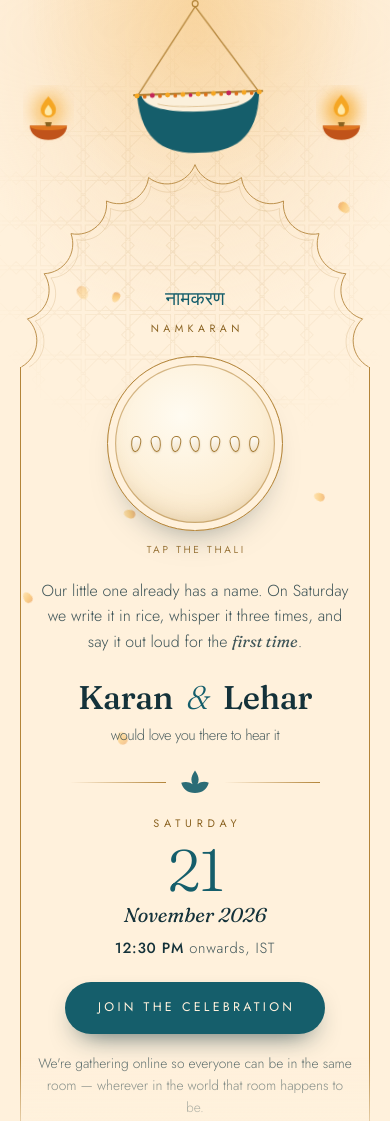
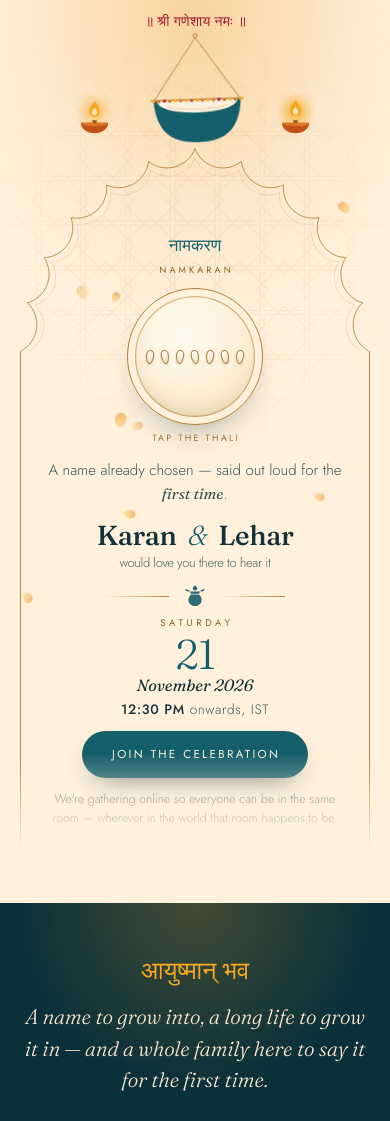
Before and after one commit to karankap00r/karan-lehar-baby-namkaran, a plain HTML site: page index.html in a window 390 px wide. Shown: the top 1121 px of the page. Drawn offline with Linux system fonts and the light colour scheme; a web font is replaced by a local one.

Commit message:
Open with the Ganesha invocation, add kalash and blessing, fit the invite to one phone screen
Co-Authored-By: Claude Opus 5 <noreply@anthropic.com>

```diff
--- a/index.html
+++ b/index.html
@@ -40,6 +40,7 @@ const TIME_NOTE  = "onwards";      // "onwards", or "– 2:30 PM", or ""
   --blush:#FBF0DB;
   --gold:#B38439;
   --gold-ink:#8A6220;
+  --kumkum:#A81B33;
 }
 
 *{box-sizing:border-box}
@@ -89,6 +90,15 @@ body::after{
 }
 
 /* ───────────── the lamplit scene ───────────── */
+.invocation{
+  margin:0; padding:22px 20px 4px;
+  text-align:center;
+  font-family:'Tiro Devanagari Hindi',serif;
+  font-size:clamp(.92rem,3.4vw,1.08rem);
+  color:var(--kumkum);
+  letter-spacing:.02em;
+  animation:rise .9s .15s ease-out backwards;
+}
 .scene{
   display:flex; align-items:flex-end; justify-content:center;
   gap:clamp(6px,3vw,26px);
@@ -205,6 +215,7 @@ body::after{
   margin:1.5em auto 0; max-width:24em;
   font-size:clamp(1rem,3.7vw,1.1rem); color:rgba(20,50,58,.82);
 }
+.say-short{display:none}
 .lede em{font-family:'Fraunces',Georgia,serif; font-style:italic; font-weight:400}
 
 .hosts{
@@ -258,6 +269,12 @@ body::after{
 
 .blessing{position:relative; background:var(--teal-deep); color:#FFE9D2; text-align:center; padding:76px 24px 66px}
 .blessing::before{content:""; position:absolute; inset:0; background:radial-gradient(70% 100% at 50% 0%, rgba(245,166,35,.24), transparent 66%)}
+.blessing .shloka{
+  position:relative; margin:0 0 20px;
+  font-family:'Tiro Devanagari Hindi',serif; font-style:normal;
+  font-size:clamp(1.5rem,6.4vw,2.1rem);
+  color:var(--marigold); line-height:1.3;
+}
 .blessing p{
   position:relative; margin:0 auto; max-width:19em;
   font-family:'Fraunces',Georgia,serif; font-style:italic; font-weight:300;
@@ -275,18 +292,36 @@ body::after{
 .blessing :focus-visible{outline-color:var(--marigold)}
 
 @media (max-width:480px){
-  .jaali{opacity:.13}
-  .cradle{width:min(300px,56vw)}
-  .scene{padding:0 10px 4px}
-  .card-body{padding:6px 16px 48px}
-  .thali{width:clamp(156px,45vw,200px); height:clamp(156px,45vw,200px); margin-top:20px}
-  .grain{width:9.5px; height:16px}
-  .hint{margin-top:11px; font-size:.63rem; letter-spacing:.26em; text-indent:.26em}
-  .lede{margin-top:1.2em}
-  .hosts{margin-top:24px}
-  .rule{margin:24px auto 20px}
-  .when .time{margin-top:16px}
-  .join{margin-top:26px; padding:16px 30px}
+  .jaali{opacity:.12}
+  .invocation{padding:10px 20px 0; font-size:.88rem}
+  .scene{padding:0 10px 0; gap:4px}
+  .cradle{width:min(176px,40vw)}
+  .diya{width:clamp(32px,9.5vw,42px); margin-bottom:5px}
+  .invite{padding-bottom:40px}
+  .card-body{padding:4px 14px 34px}
+  .lift{margin-top:-38%}
+  .eyebrow{font-size:1.06rem}
+  .eyebrow small{font-size:.57rem; letter-spacing:.34em; text-indent:.34em; margin-top:5px}
+  .thali{width:clamp(126px,35vw,146px); height:clamp(126px,35vw,146px); margin-top:12px}
+  .grains{gap:7px}
+  .grain{width:8px; height:13.5px}
+  .secret{padding:0 18px; font-size:.86rem; line-height:1.35}
+  .hint{margin-top:6px; font-size:.57rem; letter-spacing:.24em; text-indent:.24em}
+  .say-long{display:none}
+  .say-short{display:inline}
+  .lede{margin-top:.8em; font-size:.94rem; max-width:20em}
+  .hosts{margin-top:14px; font-size:1.72rem}
+  .hosts small{margin-top:5px; font-size:.82rem}
+  .rule{margin:13px auto 11px; max-width:180px}
+  .rule svg{width:24px; height:24px}
+  .when .day{font-size:.6rem; letter-spacing:.38em; text-indent:.38em}
+  .when .date{font-size:2.6rem; margin:5px 0 2px}
+  .when .month{font-size:1.02rem}
+  .when .time{margin-top:9px; font-size:.85rem}
+  .join{margin-top:15px; padding:14px 28px; min-height:44px; font-size:.72rem; letter-spacing:.2em; text-indent:.2em}
+  .note{margin-top:12px; font-size:.77rem; max-width:24em}
+  .blessing{padding:52px 24px 46px}
+  .blessing .shloka{margin-bottom:14px}
 }
 @media (prefers-reduced-motion:reduce){
   *,*::before,*::after{animation:none !important; transition:none !important}
@@ -312,6 +347,8 @@ body::after{
 </svg>
 
 <div class="page">
+
+  <p class="invocation" lang="hi">॥ श्री गणेशाय नमः ॥</p>
 
   <div class="scene">
     <svg class="diya" viewBox="0 0 60 74" aria-hidden="true">
@@ -369,8 +406,9 @@ body::after{
           <p class="hint reveal" style="animation-delay:1.3s">Tap the thali</p>
 
           <p class="lede reveal" style="animation-delay:1.4s">
-            Our little one already has a name. On Saturday we write it in rice,
-            whisper it three times, and say it out loud for the <em>first time</em>.
+            <span class="say-long">Our little one already has a name. On Saturday it is written
+            in rice, whispered, and said out loud for the <em>first time</em>.</span><span
+            class="say-short">A name already chosen &mdash; said out loud for the <em>first time</em>.</span>
           </p>
 
           <p class="hosts reveal" style="animation-delay:1.5s">
@@ -380,7 +418,7 @@ body::after{
 
           <div class="rule reveal" style="animation-delay:1.6s" aria-hidden="true">
             <i></i>
-            <svg viewBox="0 0 24 24"><path d="M12 2c1.9 2.6 2.9 5 2.9 7.2 0 1.3-.3 2.5-.9 3.7 1.6-1.2 3.4-1.8 5.3-1.8 1.4 0 2.6.2 3.7.7-1.3 5-5.1 8.2-11 8.2S2.3 16.8 1 11.8c1.1-.5 2.3-.7 3.7-.7 1.9 0 3.7.6 5.3 1.8-.6-1.2-.9-2.4-.9-3.7C9.1 7 10.1 4.6 12 2z"/></svg>
+            <svg viewBox="0 0 24 24"><path d="M12 1.4c1.5 1.2 2.3 2.2 2.3 3.1 0 1.1-1 2-2.3 2s-2.3-.9-2.3-2c0-.9.8-1.9 2.3-3.1zM7.2 7.1C5.1 5.6 3.5 5 2.3 5.3c.6 1.9 2.3 2.9 4.9 1.8zm9.6 0c2.1-1.5 3.7-2.1 4.9-1.8-.6 1.9-2.3 2.9-4.9 1.8zM6.9 7.6h10.2l-1 2.1H7.9zM8 10.4h8c1.7 1.6 2.6 3.5 2.6 5.5 0 3.4-3 6.1-6.6 6.1s-6.6-2.7-6.6-6.1c0-2 .9-3.9 2.6-5.5z"/></svg>
             <i></i>
           </div>
 
@@ -403,7 +441,8 @@ body::after{
   </main>
 
   <footer class="blessing">
-    <p>A name to grow into, and a whole family here to say it for the first time.</p>
+    <p class="shloka" lang="sa">आयुष्मान् भव</p>
+    <p>A name to grow into, a long life to grow it in — and a whole family here to say it for the first time.</p>
     <p class="sig">Karan &amp; Lehar</p>
   </footer>
 
```
